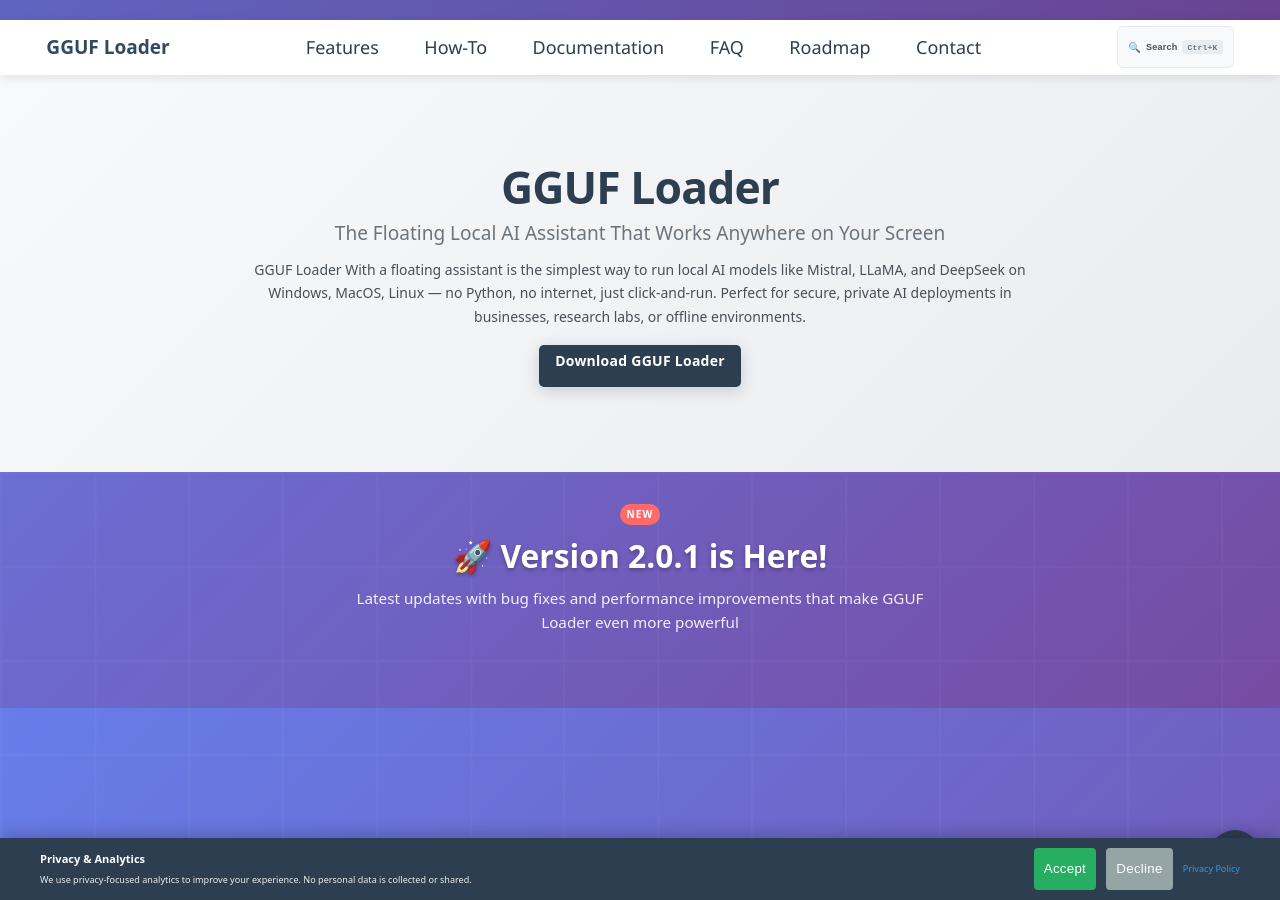
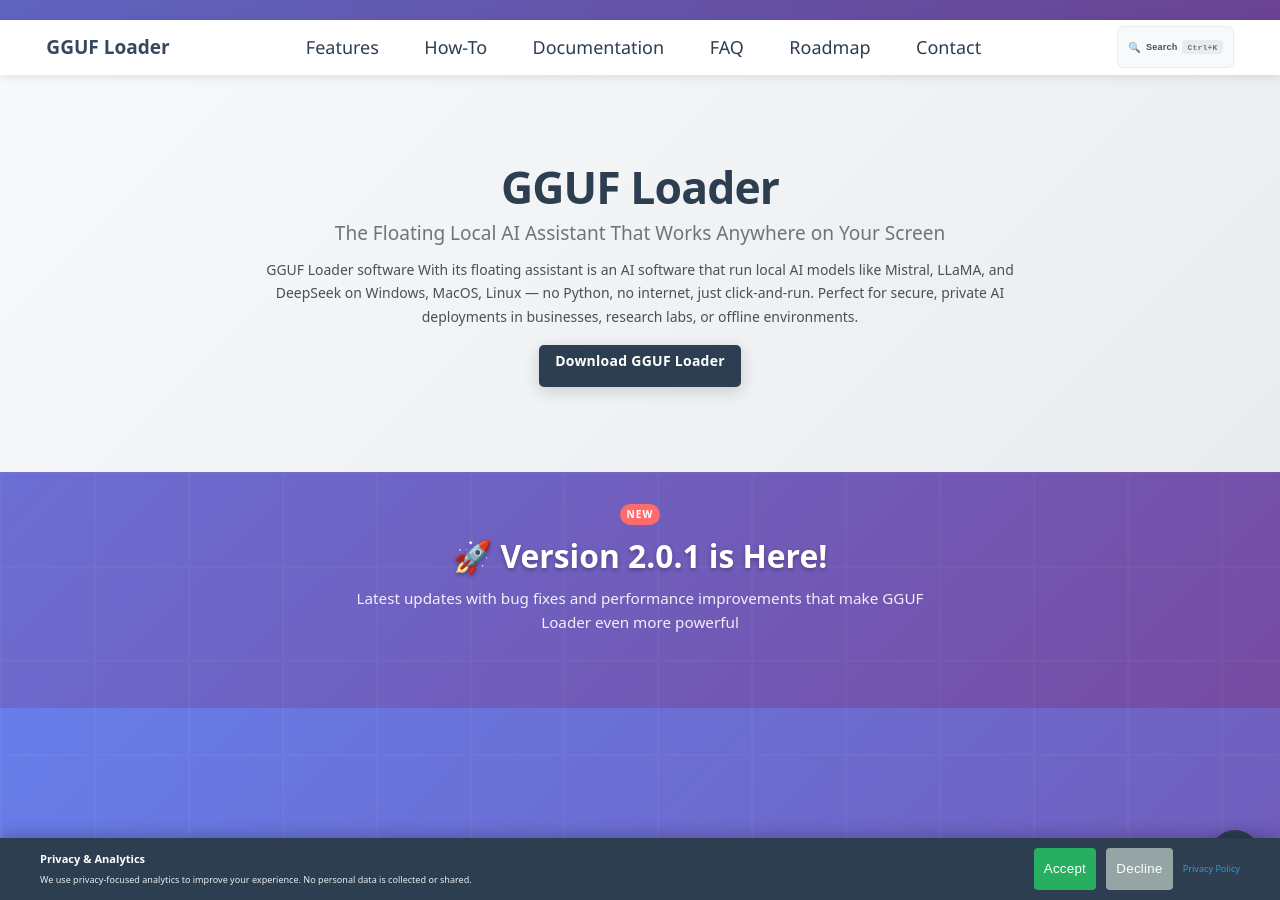
Before and after one commit to GGUFloader/ggufloader.github.io, a Jekyll site: the page index.html, which Jekyll copies as it is, in a window 1280 px wide and 900 px high, scrolled down 497 px. Built offline with Jekyll 4.4.1, drawn with Linux system fonts in a browser that asks for light colours.

Commit message:
Update index.html

```diff
--- a/index.html
+++ b/index.html
@@ -8,7 +8,7 @@
     <meta property="og:site_name" content="GGUF Loader" />
     <meta property="og:locale" content="en_US" />
     <meta property="og:title"
-        content="GGUF Loader - The Floating Local AI Assistant That Works Anywhere on Your Screen" />
+        content="GGUF Loader - The Floating Local AI software That Works Anywhere on Your Screen" />
     <meta property="og:description"
         content="Run Mistral, LLaMA, and DeepSeek models offline on Windows, MacOS, Linux. No Python required. Privacy-first AI with Smart Floating Assistant." />
     <meta property="og:url" content="https://ggufloader.github.io/" />
@@ -16,7 +16,7 @@
     <meta property="og:image:width" content="1200" />
     <meta property="og:image:height" content="630" />
     <meta property="og:image:alt"
-        content="GGUF Loader - The Floating Local AI Assistant That Works Anywhere on Your Screen" />
+        content="GGUF Loader - The Floating Local AI software That Works Anywhere on Your Screen" />
     <meta property="og:image:type" content="image/png" />
 
     <!-- Enhanced Twitter Card meta tags -->
@@ -804,7 +804,7 @@
         "@context": "https://schema.org",
         "@type": "SoftwareApplication",
         "name": "GGUF Loader",
-        "description": "The Floating Local AI Assistant That Works Anywhere on Your Screen for Windows, MacOS, Linux. Run Mistral, LLaMA, and DeepSeek models offline without Python.",
+        "description": "The Floating Local AI software That Works Anywhere on Your Screen for Windows, MacOS, Linux. Run Mistral, LLaMA, and DeepSeek models offline without Python.",
         "applicationCategory": "DeveloperApplication",
         "operatingSystem": ["Windows", "macOS", "Linux"],
         "softwareVersion": "2.0.1",
@@ -1063,7 +1063,7 @@
                 <p class="hero-subtitle" role="doc-subtitle">The Floating Local AI Assistant That Works Anywhere on Your
                     Screen</p>
                 <p class="hero-description">
-                    GGUF Loader With a floating assistant is the simplest way to run local AI models like Mistral, LLaMA, and DeepSeek on Windows,
+                    GGUF Loader software With its floating assistant is an AI software that run local AI models like Mistral, LLaMA, and DeepSeek on Windows,
                     MacOS, Linux — no Python, no internet, just click-and-run. Perfect for secure, private AI
                     deployments in businesses, research labs, or offline environments.
                 </p>
```
Also changed, not shown: other parts of index.html (+1 -1 lines).
